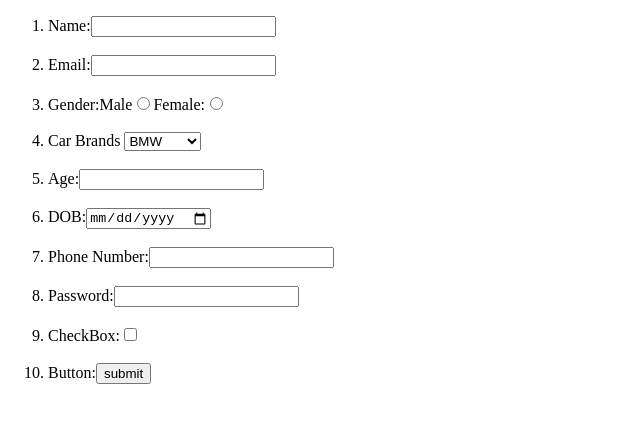
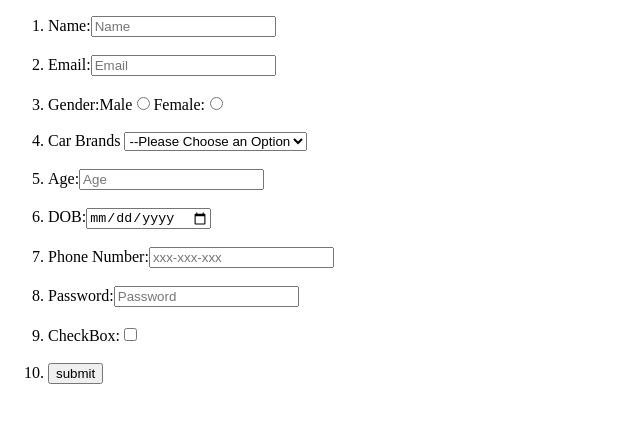
Before and after one commit to acciojob/signup-form-car-pariharvikas221, a website: page main.html in a window 1280 px wide. Shown: the whole page, without its empty margins (0-640 px from the left). Drawn offline with Linux system fonts and the light colour scheme.

Commit message:
created a submission

```diff
--- a/main.html
+++ b/main.html
@@ -11,23 +11,24 @@
     <form action="">
        <ol>
 
-       <li>Name:<input type="" name="myName"></li><br>
-       <li>Email:<input type="email" name="myemail" id=""></li><br>
+       <li>Name:<input type="" placeholder="Name" name="myName"></li><br>
+       <li>Email:<input type="email" placeholder="Email" name="myemail" id=""></li><br>
        <li>Gender:Male<input type="radio" name="myGender">Female:<input type="radio" name="myGender"></li><br>
-       <li><label for="Car Brands">Car Brands</label>
+       <li><label for="Car Brands" >Car Brands</label>
 
        <select name="myCar" id="Car Brands">
-        <option value="BMW">BMW</option>
+        <option value="--Please Choose an Option--">--Please Choose an Option</option>
+        <option value="BMW" >BMW </option>
         <option value="Audi">Audi</option>
         <option value="Mercediz">Mercediz</option>
        </select>
     </li><br>
-        <li>Age:<input type="text"></li><br>
+        <li>Age:<input type="text" placeholder="Age"></li><br>
         <li>DOB:<input type="date"></li><br>
-        <li>Phone Number:<input type="text"></li><br>
-        <li>Password:<input type="text"></li><br>
+        <li>Phone Number:<input type="text" placeholder="xxx-xxx-xxx"></li><br>
+        <li>Password:<input type="text" placeholder="Password"></li><br>
         <li>CheckBox:<input type="checkbox" name="" id=""></li><br>
-        <li>Button:<input type="submit" value="submit"></li>
+        <li><input type="submit" value="submit"></li>
        </ol>
     </form>
 </body>
```
